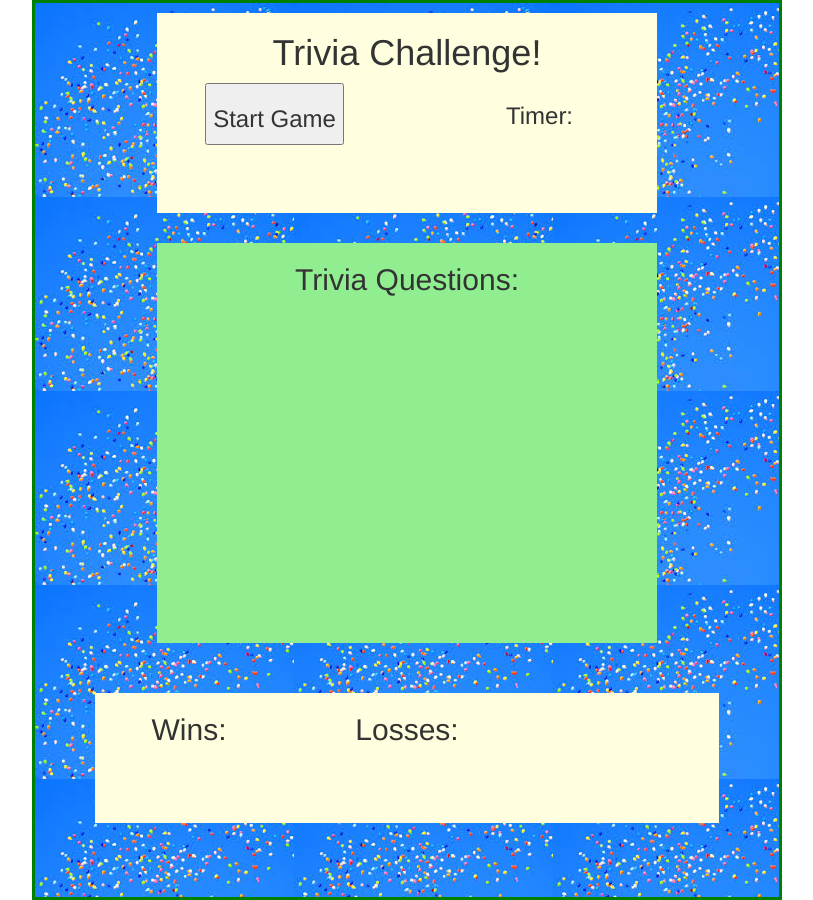
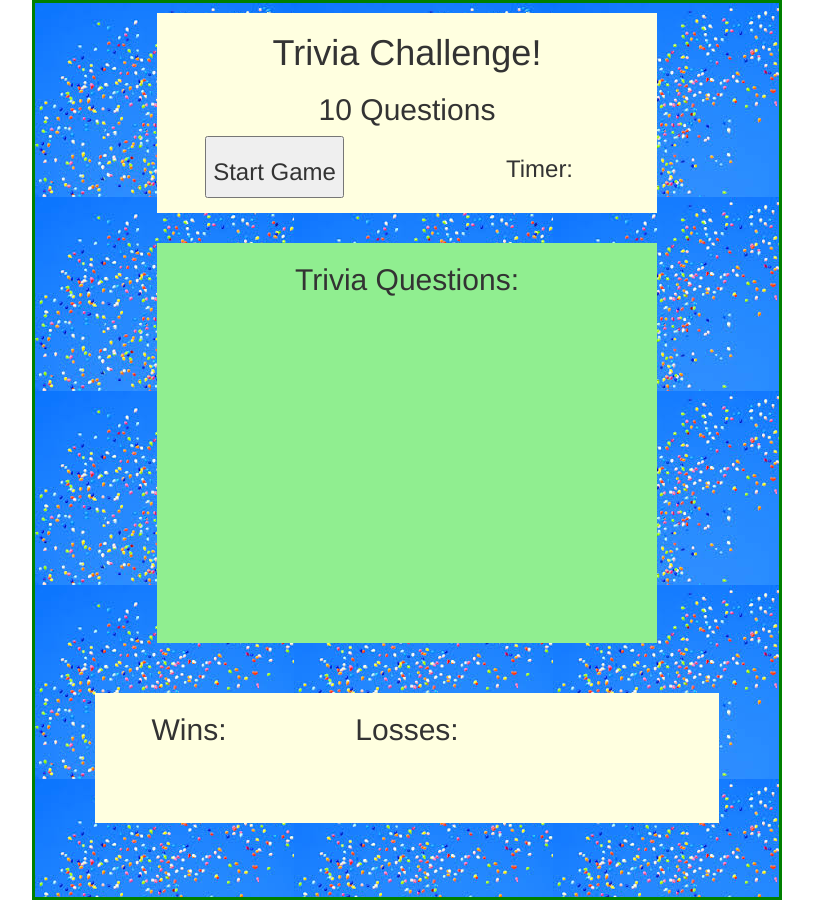
Before and after one commit to ranirab/TriviaGame, a plain HTML site: page index.html in a window 1280 px wide. Shown: the whole page, without its empty margins (233-1046 px from the left). Drawn offline with nearby package versions, Linux system fonts and the light colour scheme.

Commit message:
title change

```diff
--- a/index.html
+++ b/index.html
@@ -19,12 +19,14 @@
             <div class="row" align="center">
                 <div class="col-lg-12">
                     <h1>Trivia Challenge!</h1>
+                      <h2>10 Questions</h2>
                 </div>
             </div>
             <div class="row">
                 <div class="col-lg-6">
                     <button id="start-button" align="center">
                         <h3>Start Game</h3>
+
                     </button>
                 </div>
                 <div class="col-lg-6">
```
